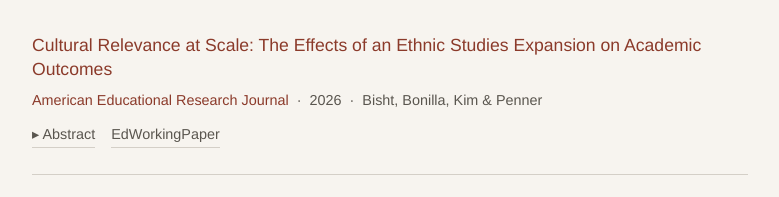
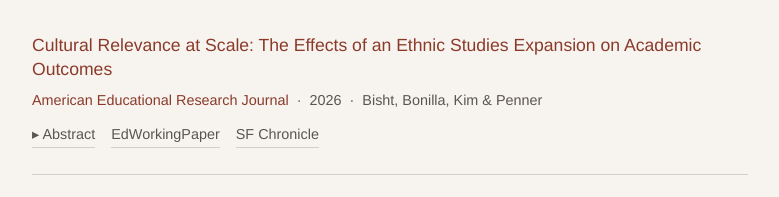
Before and after one commit to birajbisht/birajbisht.github.io, a plain HTML site: page index.html in a window 1280 px wide. Shown: the part 964-1161 px from the top of the page, without its empty margins (250-1029 px from the left). Drawn offline with nearby package versions, Linux system fonts and the light colour scheme; a web font is replaced by a local one.

Commit message:
Add SF Chronicle link to ethnic studies paper
Claude-Session: https://claude.ai/code/session_01PW2okKoZq3ojVp7iZwHfFS

```diff
--- a/index.html
+++ b/index.html
@@ -305,6 +305,7 @@
         <div class="paper-links">
           <button class="abstract-toggle">▸ Abstract</button>
           <a href="https://edworkingpapers.com/ai26-1446" target="_blank">EdWorkingPaper</a>
+          <a href="https://www.sfchronicle.com/sf/article/san-francisco-ethnic-studies-study-22194680.php" target="_blank">SF Chronicle</a>
         </div>
         <div class="abstract-panel">Ethnic studies is a culturally relevant curriculum designed to address the instructional needs of an increasingly diverse student population. However, evidence regarding the effectiveness of this curriculum at scale remains limited. This study evaluated the impact of districtwide implementation using a student-level difference-in-differences design with two-way fixed effects. We found that enrollment increased overall grade-point average by 0.17 points (0.24 SD), with the largest gains observed in math and science, and reduced course failure by 5.6 percentage points (0.14 SD). These benefits extended to all student groups, with stronger effects among academically vulnerable, male, Black and Latinx students and those with individualized education plans. Our findings suggest that well-implemented ethnic studies can be scaled effectively and can potentially reduce disparities in student outcomes.</div>
       </div>
```
